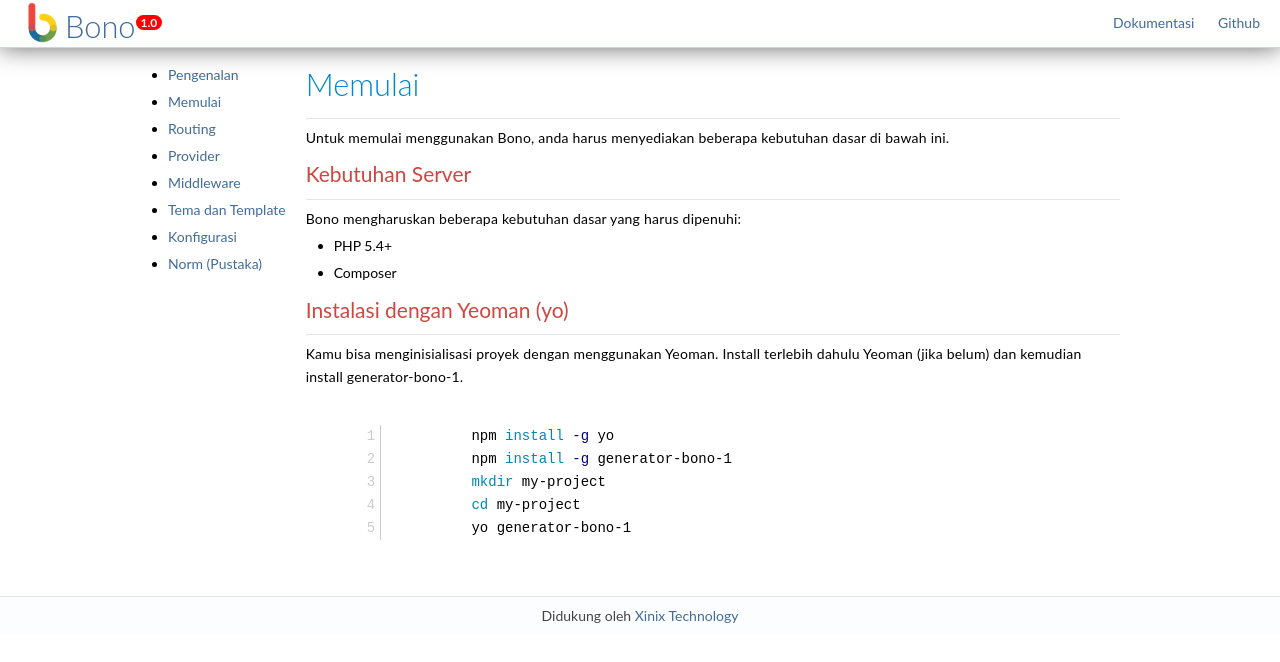
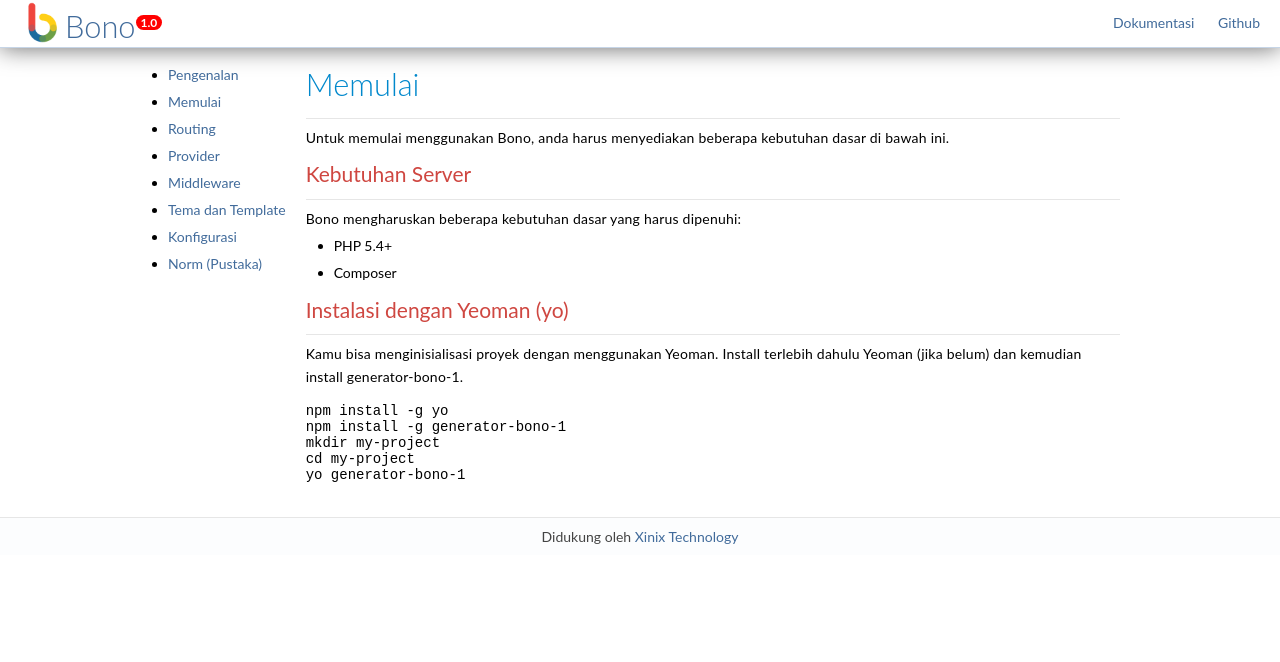
Before and after one commit to bono/bono.github.io, a Jekyll site: the page built from docs/1.0/getting-started.md, in a window 1280 px wide. Shown: the top 662 px of the page. Built offline with Jekyll 4.4.1, drawn with Linux system fonts in a browser that asks for light colours; Markdown is read by kramdown in place of the engine named in the settings.

Commit message:
fixed getting started

````diff
--- a/docs/1.0/getting-started.md
+++ b/docs/1.0/getting-started.md
@@ -18,10 +18,10 @@
 
 Kamu bisa menginisialisasi proyek dengan menggunakan Yeoman. Install terlebih dahulu Yeoman (jika belum) dan kemudian install generator-bono-1.
 
-{% highlight bash linenos %}
+```
 npm install -g yo
 npm install -g generator-bono-1
 mkdir my-project
 cd my-project
 yo generator-bono-1
-{% endhighlight %}
+```
````
Also changed, not shown: 1 other file.
